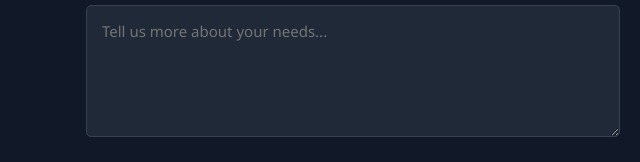
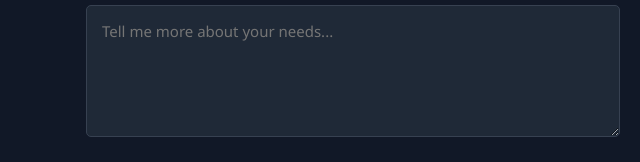
Before and after one commit to carlinf/Carlin_Portflio, a plain HTML site: page index.html in a window 1280 px wide. Shown: the part 7708-7870 px from the top of the page, 640-1280 px from the left. Drawn offline with Linux system fonts and the light colour scheme.

Commit message:
changed the message in form

```diff
--- a/index.html
+++ b/index.html
@@ -456,7 +456,7 @@
                             <input type="email" name="email" placeholder="Email" required>
                         </div>
                         <div class="form-group">
-                            <textarea name="message" rows="5" placeholder="Tell us more about your needs..." required></textarea>
+                            <textarea name="message" rows="5" placeholder="Tell me more about your needs..." required></textarea>
                         </div>
                         <button type="submit" class="btn btn-primary">Send Message</button>
                     </form>
```
